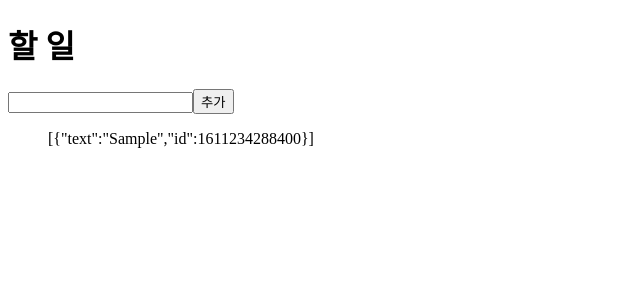
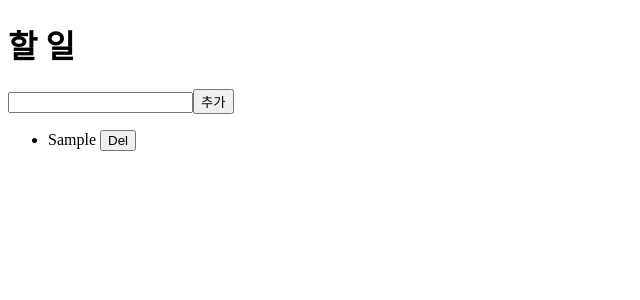
Before and after one commit to todyDev/react-redux-todolist, a React (Create React App) app: page /#/ in a window 1280 px wide. Both pictures are taken after typing "Sample" into the empty fields and a click on the button "추가". Shown: the top 300 px of the page, without its empty margins (0-640 px from the left). Built offline with nearby package versions, Linux system fonts and the light colour scheme.

Commit message:
:sparkles: show todo list

```diff
--- /dev/null
+++ b/src/components/Todo.js
@@ -0,0 +1,11 @@
+import React from "react";
+
+function Todo({ text }) {
+  return (
+    <li>
+      {text} <button>Del</button>
+    </li>
+  );
+}
+
+export default Todo;
--- a/src/routes/Home.js
+++ b/src/routes/Home.js
@@ -1,5 +1,6 @@
 import React, { useState } from "react";
 import { connect } from "react-redux";
+import Todo from "../components/Todo";
 import { addToDo } from "../store";
 
 function Home({ toDos, dispatchAddToDo }) {
@@ -19,7 +20,11 @@
         <input type="text" value={text} onChange={onChange} />
         <button>추가</button>
       </form>
-      <ul>{JSON.stringify(toDos)}</ul>
+      <ul>
+        {toDos.map((toDo) => (
+          <Todo {...toDo} key={toDo.id} />
+        ))}
+      </ul>
     </>
   );
 }
```
